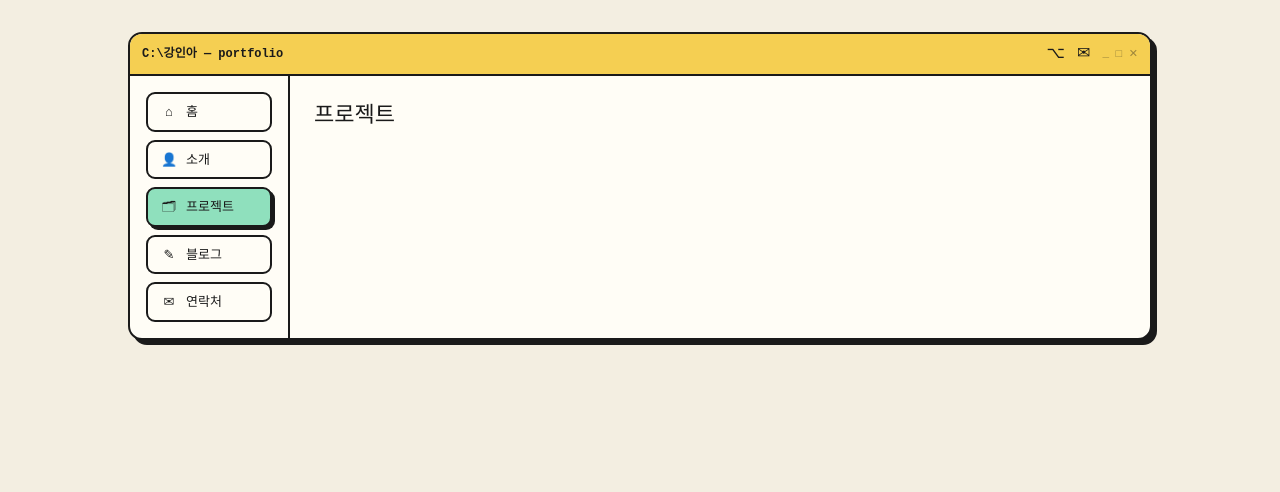
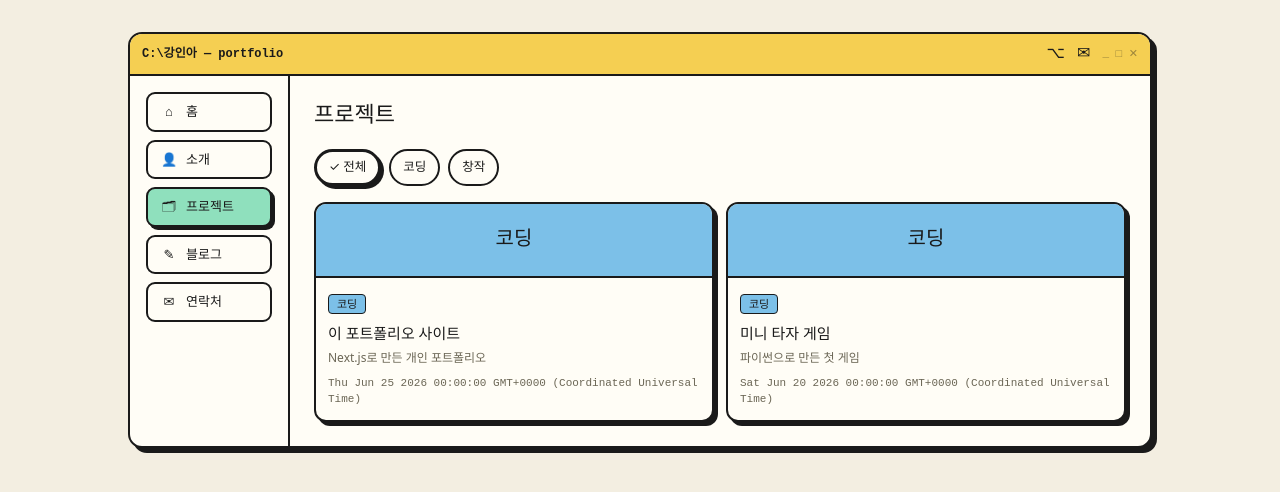
Before and after one commit to kanglena/kanglena.github.io, a Next.js app: page /projects in a window 1280 px wide. Shown: the top 492 px of the page. Built offline with nearby package versions, Linux system fonts and the light colour scheme.

Commit message:
feat: add projects list, content card, and filter

```diff
--- a/app/page.tsx
+++ b/app/page.tsx
@@ -1,6 +1,9 @@
 import Link from "next/link";
+import { getContent } from "@/lib/content";
+import ContentCard from "@/components/ContentCard";
 
 export default function Home() {
+  const recentProjects = getContent("projects").slice(0, 2);
   return (
     <div className="flex flex-col gap-6">
       <p className="text-[15px]" style={{ lineHeight: 1.6 }}>
@@ -23,7 +26,17 @@ export default function Home() {
         </div>
       </div>
 
-      {/* 최근 작업·글: Task 5 이후 연결. 0개면 섹션 숨김 */}
+      {recentProjects.length > 0 && (
+        <section>
+          <div className="mb-2 flex items-baseline justify-between">
+            <span className="text-[14px] font-medium">최근 작업</span>
+            <a href="/projects" className="text-[12px] underline">전체 보기 →</a>
+          </div>
+          <div className="grid grid-cols-2 gap-3">
+            {recentProjects.map((d) => <ContentCard key={d.slug} doc={d} basePath="/projects" />)}
+          </div>
+        </section>
+      )}
     </div>
   );
 }
--- a/app/projects/page.tsx
+++ b/app/projects/page.tsx
@@ -1,3 +1,16 @@
-export default function Page() {
-  return <h1 className="nb-display text-[22px]">프로젝트</h1>;
+import { getContent } from "@/lib/content";
+import { VALID } from "@/lib/categories";
+import ContentFilter from "@/components/ContentFilter";
+import EmptyState from "@/components/EmptyState";
+
+export default function ProjectsPage() {
+  const items = getContent("projects");
+  return (
+    <div>
+      <h1 className="nb-display mb-4 text-[22px]">프로젝트</h1>
+      {items.length === 0
+        ? <EmptyState message="첫 작품 준비 중이에요, 곧 올라와요." />
+        : <ContentFilter items={items} basePath="/projects" categories={VALID.projects} />}
+    </div>
+  );
 }
--- /dev/null
+++ b/components/ContentCard.tsx
@@ -0,0 +1,22 @@
+import Link from "next/link";
+import { categoryMeta } from "@/lib/categories";
+import type { Doc } from "@/lib/content";
+
+export default function ContentCard({ doc, basePath }: { doc: Doc; basePath: string; }) {
+  const cat = categoryMeta(doc.category);
+  return (
+    <Link href={`${basePath}/${doc.slug}`} className="nb-card block overflow-hidden p-0">
+      <div className="flex h-[74px] items-center justify-center"
+           style={{ background: cat.color, borderBottom: "2.5px solid var(--ink)" }} aria-hidden>
+        <span className="nb-display text-[20px]">{cat.label}</span>
+      </div>
+      <div className="p-3">
+        <span className="nb-border inline-block rounded px-2 py-[1px] text-[11px]"
+              style={{ background: cat.color, color: "var(--ink)", borderWidth: 1.5 }}>{cat.label}</span>
+        <div className="mt-2 text-[15px] font-medium">{doc.title}</div>
+        {doc.summary && <div className="mt-1 text-[12px]" style={{ color: "var(--muted)" }}>{doc.summary}</div>}
+        <div className="mt-2 text-[11px] nb-display" style={{ color: "var(--muted)" }}>{doc.date}</div>
+      </div>
+    </Link>
+  );
+}
--- /dev/null
+++ b/components/ContentFilter.tsx
@@ -0,0 +1,39 @@
+"use client";
+import { useState } from "react";
+import ContentCard from "./ContentCard";
+import { categoryMeta } from "@/lib/categories";
+import type { Doc } from "@/lib/content";
+
+export default function ContentFilter({
+  items, basePath, categories,
+}: { items: Doc[]; basePath: string; categories: string[]; }) {
+  const [active, setActive] = useState<string>("all");
+  const shown = active === "all" ? items : items.filter((d) => d.category === active);
+  const chip = (key: string, label: string) => {
+    const on = active === key;
+    return (
+      <button key={key} onClick={() => setActive(key)}
+        aria-pressed={on}
+        className="nb-border rounded-full px-3 py-[6px] text-[12.5px]"
+        style={{ background: "var(--paper)", boxShadow: on ? "3px 3px 0 var(--ink)" : "none",
+                 borderWidth: on ? 3 : 2 }}>
+        {on ? "✓ " : ""}{label}
+      </button>
+    );
+  };
+  return (
+    <div>
+      <div className="mb-4 flex flex-wrap gap-2">
+        {chip("all", "전체")}
+        {categories.map((c) => chip(c, categoryMeta(c).label))}
+      </div>
+      {shown.length === 0 ? (
+        <p style={{ color: "var(--muted)" }}>해당하는 게 아직 없어요. '전체'를 눌러 보세요.</p>
+      ) : (
+        <div className="grid grid-cols-2 gap-3">
+          {shown.map((d) => <ContentCard key={d.slug} doc={d} basePath={basePath} />)}
+        </div>
+      )}
+    </div>
+  );
+}
--- /dev/null
+++ b/components/EmptyState.tsx
@@ -0,0 +1,5 @@
+export default function EmptyState({ message }: { message: string }) {
+  return (
+    <div className="nb-card p-6 text-center" style={{ color: "var(--muted)" }}>{message}</div>
+  );
+}
```
